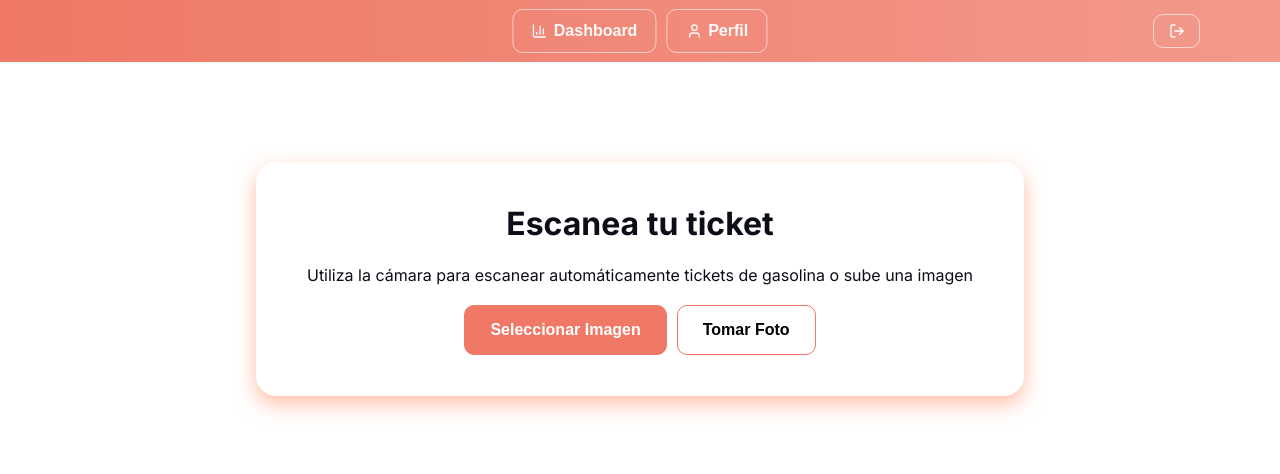
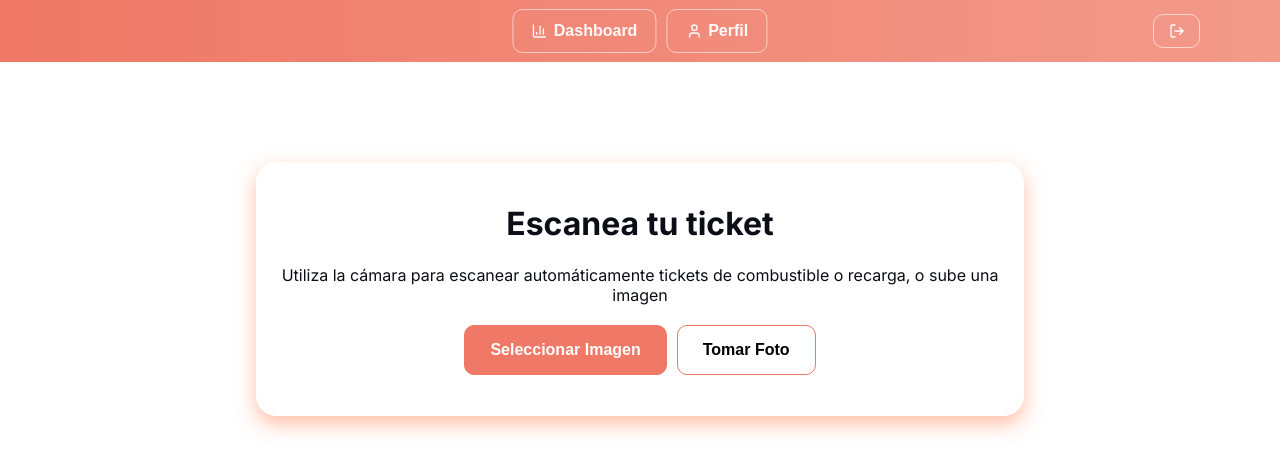
Before and after one commit to desafio-bootcamp-grupo1/Desafio_front, a React (Vite) app: page /app in a window 1280 px wide. Shown: the top 474 px of the page. Built offline with nearby package versions, Linux system fonts and the light colour scheme; no server answers.

Commit message:
Escanner Page's message updated

```diff
--- a/src/pages/EscanerPage.jsx
+++ b/src/pages/EscanerPage.jsx
@@ -159,7 +159,7 @@ const EscanerPage = () => {
       <div className='escaner-page'>
         <div className='escaner-header'>
           <h1>Escanea tu ticket</h1>
-          <p>Utiliza la cámara para escanear  automáticamente tickets de gasolina o sube una imagen</p>
+          <p>Utiliza la cámara para escanear automáticamente tickets de combustible o recarga, o sube una imagen</p>
         </div>
 
         <input
```
